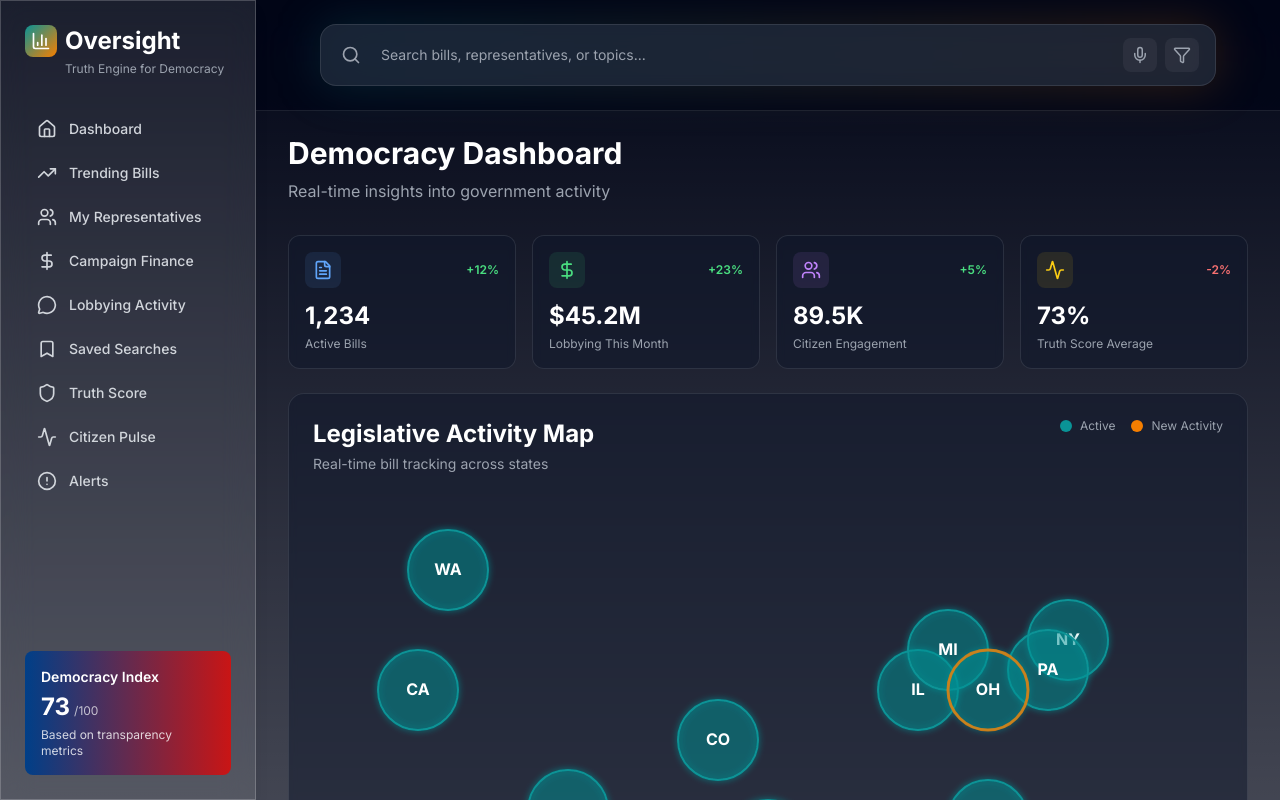
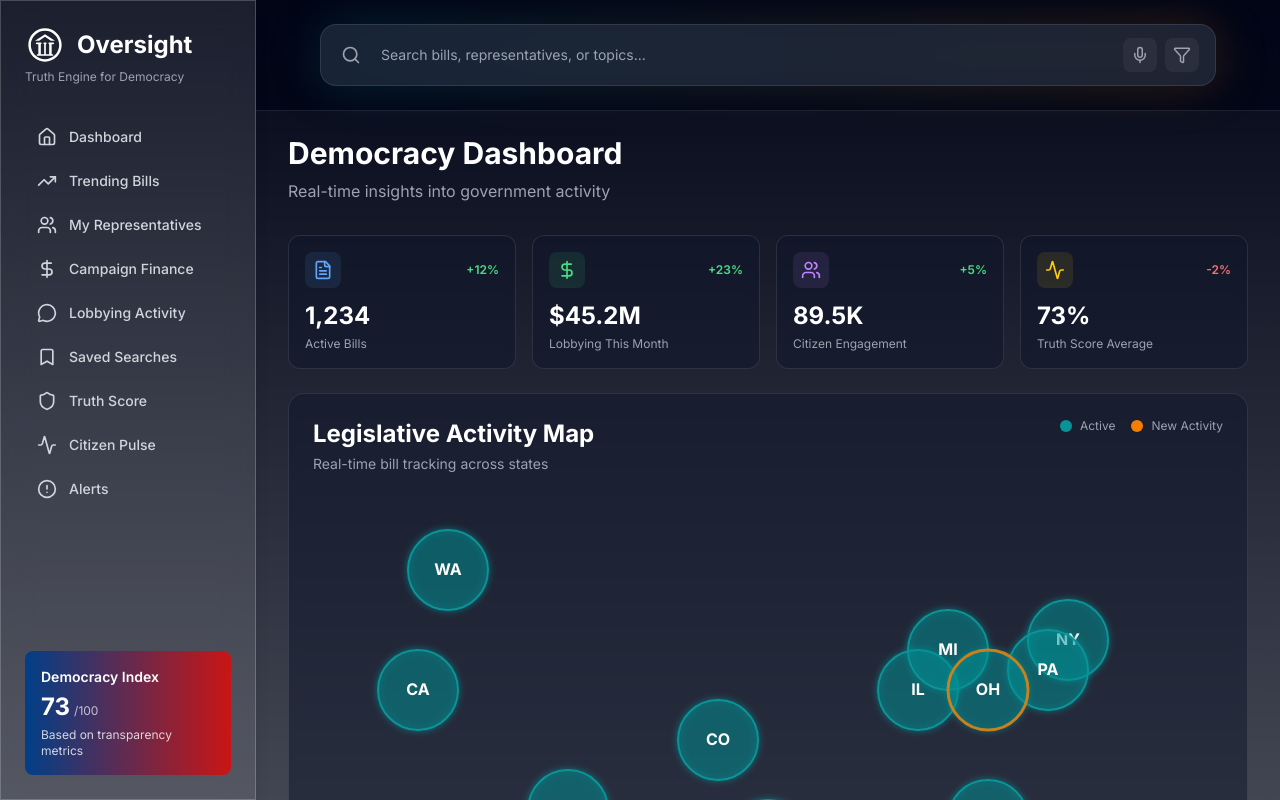
Before and after one commit to dilzafer/legispal, a Next.js app: page / in a window 1280 px wide. Shown: the top 800 px of the page. Built offline with nearby package versions, Linux system fonts and the light colour scheme.

Commit message:
Add OversightLogo component and update Sidebar
Introduces a new OversightLogo React component and updates the Sidebar to use it. Also adds the OVERSIGHT_LOGO.png asset. This enhances branding and visual identity in the layout.

```diff
--- /dev/null
+++ b/components/Layout/OversightLogo.tsx
@@ -0,0 +1,14 @@
+export default function OversightLogo({ className = "w-10 h-10" }: { className?: string }) {
+  return (
+    <svg
+      viewBox="0 0 24 24"
+      fill="currentColor"
+      className={className}
+      xmlns="http://www.w3.org/2000/svg"
+    >
+      <path d="M12 2C6.477 2 2 6.477 2 12s4.477 10 10 10 10-4.477 10-10S17.523 2 12 2zm0 1.5c4.687 0 8.5 3.813 8.5 8.5s-3.813 8.5-8.5 8.5-8.5-3.813-8.5-8.5S7.313 3.5 12 3.5z"/>
+      <path d="M12 5.5L6 9.5h12L12 5.5zm0 1.5l3.5 2.5h-7L12 7z"/>
+      <path d="M7 10.5c-.276 0-.5.224-.5.5s.224.5.5.5h1v6h-.5c-.276 0-.5.224-.5.5s.224.5.5.5h9c.276 0 .5-.224.5-.5s-.224-.5-.5-.5H16v-6h1c.276 0 .5-.224.5-.5s-.224-.5-.5-.5h-2.5c-.276 0-.5.224-.5.5s.224.5.5.5v6h-2v-6c.276 0 .5-.224.5-.5s-.224-.5-.5-.5h-1c-.276 0-.5.224-.5.5s.224.5.5.5v6h-2v-6c.276 0 .5-.224.5-.5s-.224-.5-.5-.5H7z"/>
+    </svg>
+  )
+}
--- a/components/Layout/Sidebar.tsx
+++ b/components/Layout/Sidebar.tsx
@@ -14,6 +14,7 @@ import {
   Shield
 } from 'lucide-react'
 import Link from 'next/link'
+import OversightLogo from './OversightLogo'
 
 const sidebarItems = [
   { name: 'Dashboard', icon: Home, href: '/' },
@@ -40,13 +41,11 @@ export default function Sidebar() {
         animate={{ opacity: 1 }}
         transition={{ delay: 0.2 }}
       >
-        <h1 className="text-2xl font-bold text-white flex items-center gap-2">
-          <div className="w-8 h-8 bg-gradient-to-br from-truth-green to-democracy-gold rounded-lg flex items-center justify-center">
-            <BarChart3 size={20} className="text-white" />
-          </div>
+        <h1 className="text-2xl font-bold text-white flex items-center gap-3">
+          <OversightLogo className="w-10 h-10 text-white" />
           Oversight
         </h1>
-        <p className="text-xs text-gray-400 mt-1 ml-10">Truth Engine for Democracy</p>
+        <p className="text-xs text-gray-400 mt-1 ml-13">Truth Engine for Democracy</p>
       </motion.div>
 
       <nav className="space-y-1">
```
Also changed, not shown: OVERSIGHT_LOGO.png (added).
